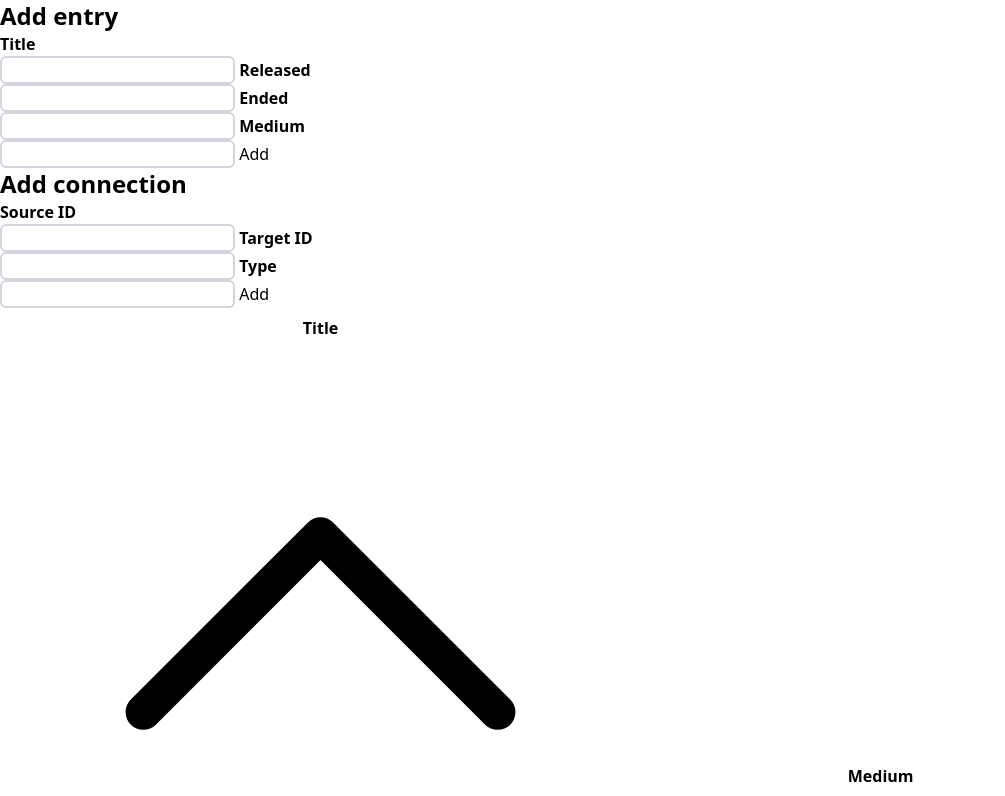
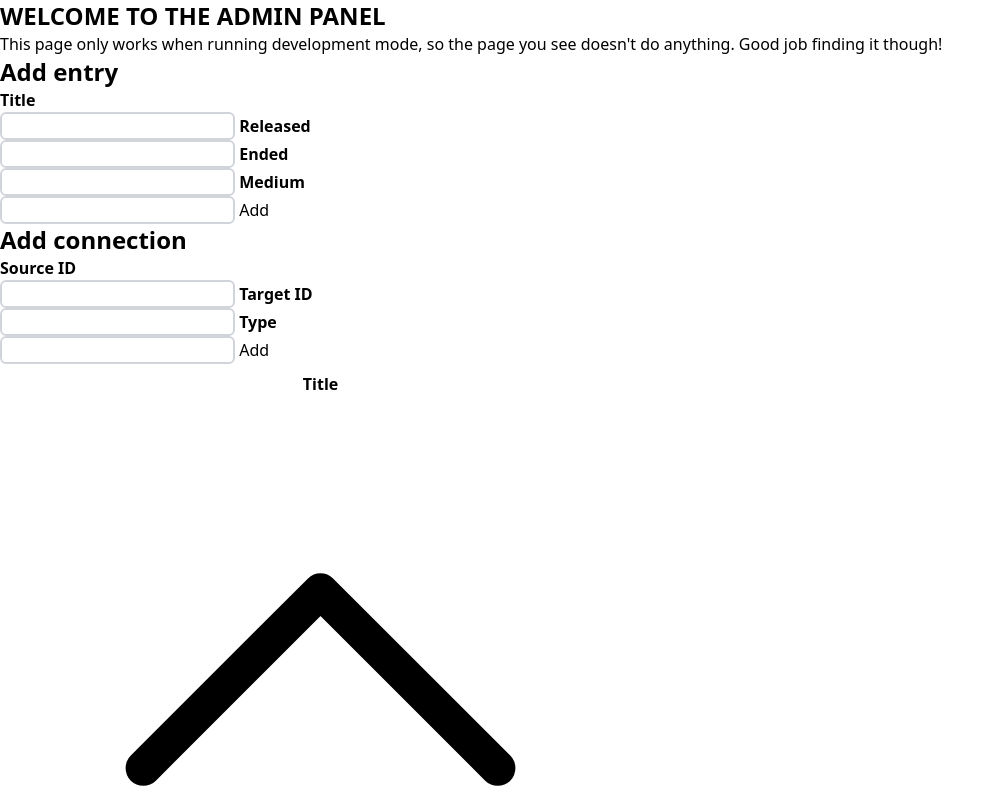
Before and after one commit to TheColorman/moon.colorman.me, a SvelteKit app: page /admin in a window 1280 px wide. Shown: the top 796 px of the page, without its empty margins (0-1005 px from the left). Built offline with nearby package versions, Linux system fonts and the light colour scheme.

Commit message:
✨ Added github pages publish step

```diff
--- a/package.json
+++ b/package.json
@@ -9,7 +9,9 @@
 		"check": "svelte-kit sync && svelte-check --tsconfig ./tsconfig.json",
 		"check:watch": "svelte-kit sync && svelte-check --tsconfig ./tsconfig.json --watch",
 		"lint": "prettier --plugin-search-dir . --check . && eslint .",
-		"format": "prettier --plugin-search-dir . --write ."
+		"format": "prettier --plugin-search-dir . --write .",
+        "prepublish": "pnpm run build",
+        "publish": "pnpm run build && pnpm exec gh-pages -d build -t"
 	},
 	"devDependencies": {
 		"@sveltejs/adapter-auto": "^1.0.3",
@@ -22,6 +24,7 @@
 		"eslint": "^8.42.0",
 		"eslint-config-prettier": "^8.8.0",
 		"eslint-plugin-svelte3": "^4.0.0",
+		"gh-pages": "^5.0.0",
 		"postcss": "^8.4.24",
 		"postcss-load-config": "^4.0.1",
 		"prettier": "^2.8.8",
--- a/src/routes/+layout.svelte
+++ b/src/routes/+layout.svelte
@@ -1,6 +1,5 @@
 <script lang="ts">
 	import '../app.postcss';
-    export const prerender = true;
 </script>
 
 <main class="static flex min-h-screen flex-col items-center bg-indigo-300">
--- a/src/routes/admin/+page.svelte
+++ b/src/routes/admin/+page.svelte
@@ -20,6 +20,8 @@
 </script>
 
 <div class="flex flex-col items-center">
+    <h1>WELCOME TO THE ADMIN PANEL</h1>
+    <p>This page only works when running development mode, so the page you see doesn't do anything. Good job finding it though!</p>
 	<h1>Add entry</h1>
 	<form
 		action="/admin?/addVertex"
--- /dev/null
+++ b/src/routes/layout.ts
@@ -0,0 +1 @@
+export const prerender = true;
--- a/svelte.config.js
+++ b/svelte.config.js
@@ -13,7 +13,9 @@ const config = {
 		}),
 	],
 	kit: {
-		adapter: adapter(),
+		adapter: adapter({
+            fallback: '404.html'
+        }),
 	},
 };
 
```
Also changed, not shown: 2 other files (tests, documents, lock files or other folders).
